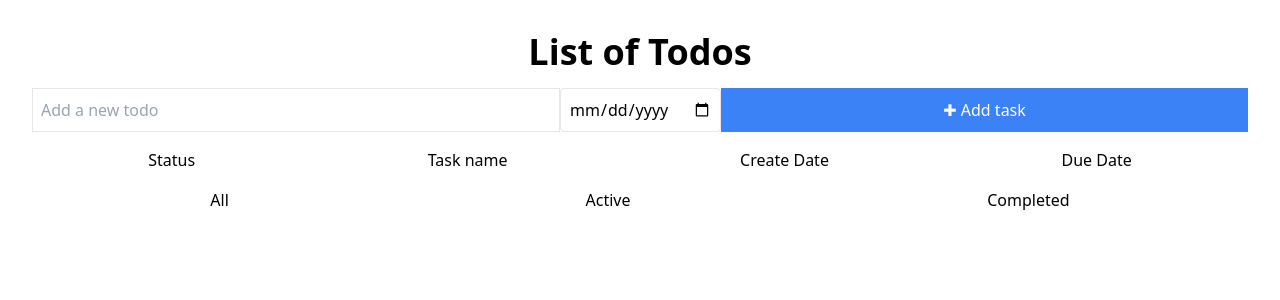
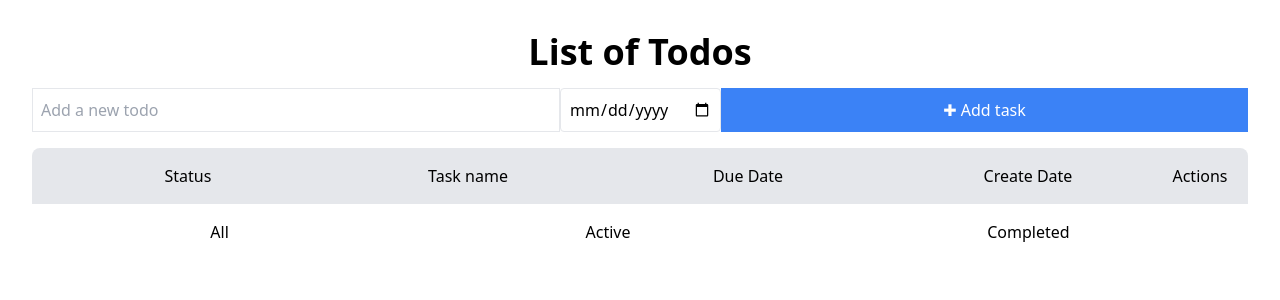
Before and after one commit to chandan0815/Todo-App, a React (Vite) app: page / in a window 1280 px wide. Shown: the top 300 px of the page. Built offline with nearby package versions, Linux system fonts and the light colour scheme.

Commit message:
chore: updated list header

```diff
--- a/src/TodoItem/TodoItem.tsx
+++ b/src/TodoItem/TodoItem.tsx
@@ -39,12 +39,7 @@ export default function TodoItem(props: {
         >
           {props.itemObj.completed ? '✔' : '✓'}
         </button>
-        <button
-          onClick={handleEdit}
-          className='bg-blue-500 text-white rounded-full w-8 h-8 flex items-center justify-center ml-2'
-        >
-          {isEditing ? '💾' : '✏️'}
-        </button>
+
         {isEditing ? (
           <input
             type='text'
@@ -64,7 +59,12 @@ export default function TodoItem(props: {
 
         <div>{props.itemObj.dueDate}</div>
         <div>{props.itemObj.createdDate}</div>
-
+        <button
+          onClick={handleEdit}
+          className='bg-blue-500 text-white rounded-full w-8 h-8 flex items-center justify-center ml-2'
+        >
+          {isEditing ? '💾' : '✏️'}
+        </button>
         <button
           className='bg-red-500 text-white p-2 rounded-lg'
           onClick={() => props.onDeleteItem(props.itemObj.id)}
--- a/src/TodoList/TodoListHeader.tsx
+++ b/src/TodoList/TodoListHeader.tsx
@@ -1,10 +1,11 @@
 export default function TodoListHeader() {
   return (
-    <div className='flex justify-around mt-4'>
-      <div className='flex gap-4'>Status</div>
-      <div className='flex gap-4'>Task name</div>
-      <div className='flex gap-4'>Create Date</div>
-      <div className='flex gap-4'>Due Date</div>
+    <div className='flex bg-gray-200 p-4 rounded-t-lg'>
+      <div className='flex-1 text-center'>Status</div>
+      <div className='flex-1 text-center'>Task name</div>
+      <div className='flex-1 text-center'>Due Date</div>
+      <div className='flex-1 text-center'>Create Date</div>
+      <div className='w-16 text-center'>Actions</div>
     </div>
   );
 }
```
Also changed, not shown: 1 other file (tests, documents, lock files or other folders).
